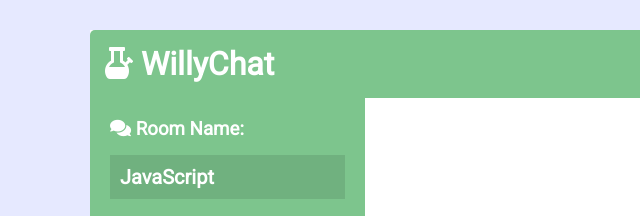
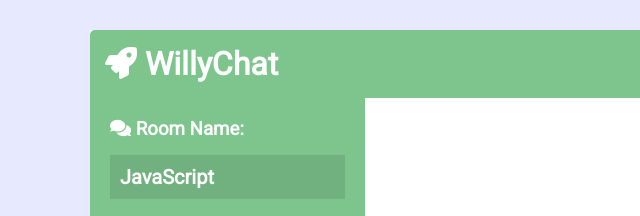
Before and after one commit to warrenphilly/real-time-chat-app, a website: page public/chat.html in a window 1280 px wide. Shown: the top 216 px of the page, 0-640 px from the left. Drawn offline with nearby package versions, Linux system fonts and the light colour scheme; no server answers.

Commit message:
changed logo

```diff
--- a/public/chat.html
+++ b/public/chat.html
@@ -10,7 +10,7 @@
 <body>
   <div class="chat-container">
     <header class="chat-header">
-      <h1><i class="fas fa-bong"></i> WillyChat</h1>
+      <h1><i class="fas fa-rocket"></i> WillyChat</h1>
       <a href="index.html" class="btn">Leave Room</a>
     </header>
     <main class="chat-main">
```
Also changed, not shown: public/index.html (+1 -1 lines).
